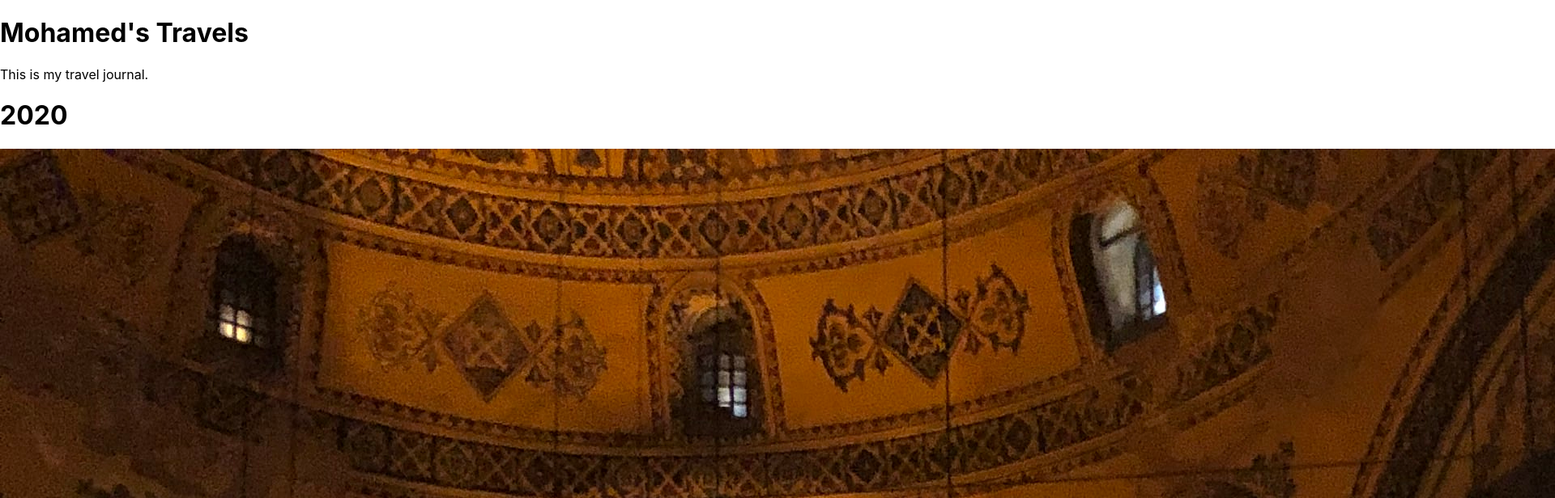
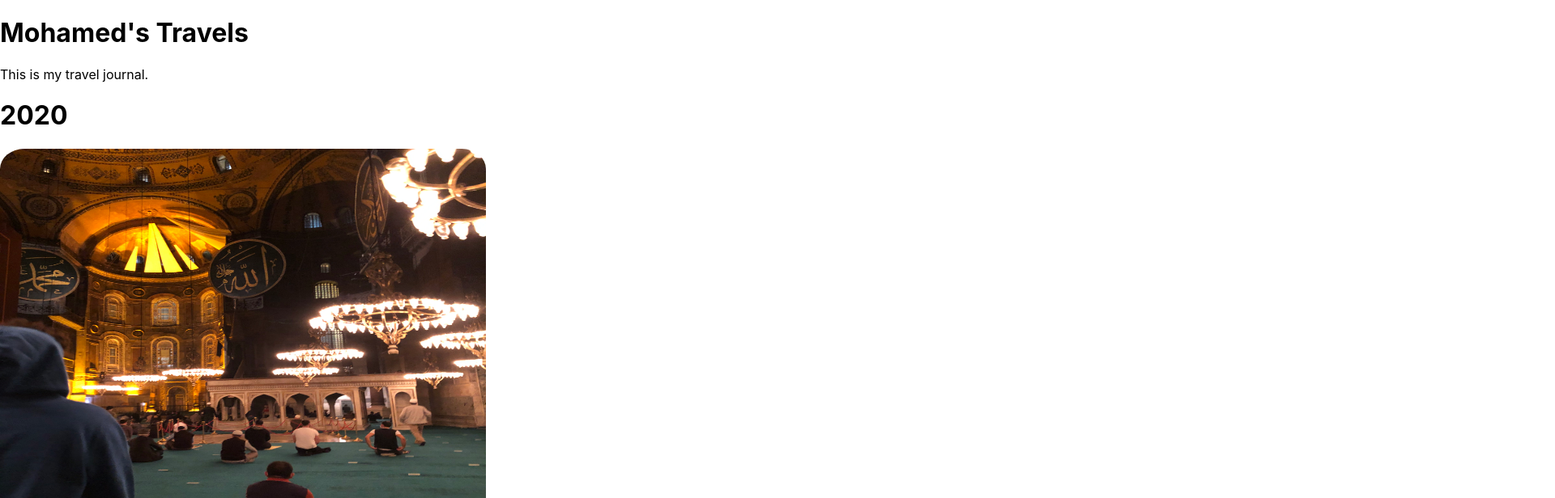
Before and after one commit to muridi1/my-app, a React (Create React App) app: page / in a window 1280 px wide. Shown: the top 616 px of the page at 81% size, 1920 px wide, since content can reach past the window. Built offline with nearby package versions, Linux system fonts and the light colour scheme.

Commit message:
added css

```diff
--- a/src/index.css
+++ b/src/index.css
@@ -11,3 +11,17 @@ code {
   font-family: source-code-pro, Menlo, Monaco, Consolas, 'Courier New',
     monospace;
 }
+
+img {
+	width: 600px;
+	height: 500px;
+	border-radius: 5%;
+}
+
+img:hover {
+  border: rgba(127, 255, 212, 0.473) solid 5px;
+}
+
+.box {
+  text-align: center;
+}
```
